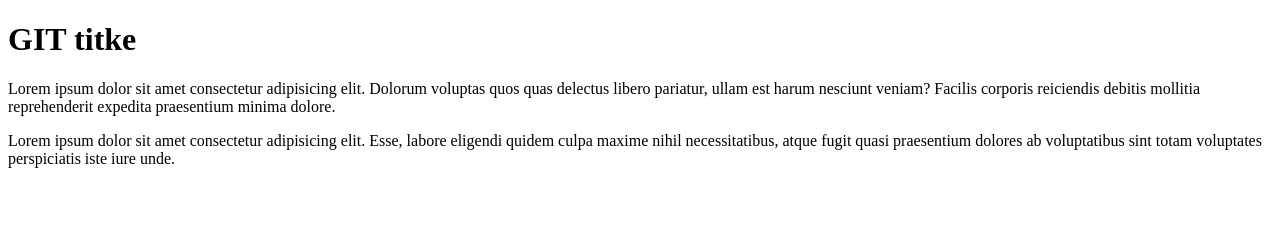
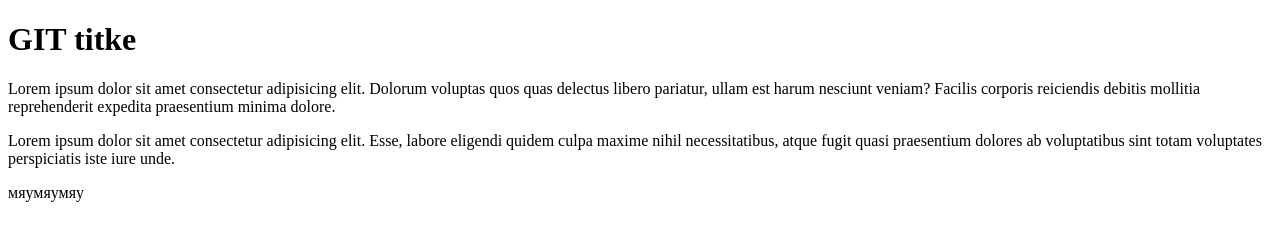
Before and after one commit to Byncenb/git, a website: page app/index.html in a window 1280 px wide. Drawn offline with Linux system fonts and the light colour scheme.

Commit message:
мяумяумяу

```diff
--- a/app/index.html
+++ b/app/index.html
@@ -10,6 +10,7 @@
     <h1>GIT titke</h1>
     <p>Lorem ipsum dolor sit amet consectetur adipisicing elit. Dolorum voluptas quos quas delectus libero pariatur, ullam est harum nesciunt veniam? Facilis corporis reiciendis debitis mollitia reprehenderit expedita praesentium minima dolore.</p>
     <p>Lorem ipsum dolor sit amet consectetur adipisicing elit. Esse, labore eligendi quidem culpa maxime nihil necessitatibus, atque fugit quasi praesentium dolores ab voluptatibus sint totam voluptates perspiciatis iste iure unde.</p>
+    <p>мяумяумяу</p>
     <script src="bower_components/jquery/dist/"></script>
 </body>
 </html>
```
